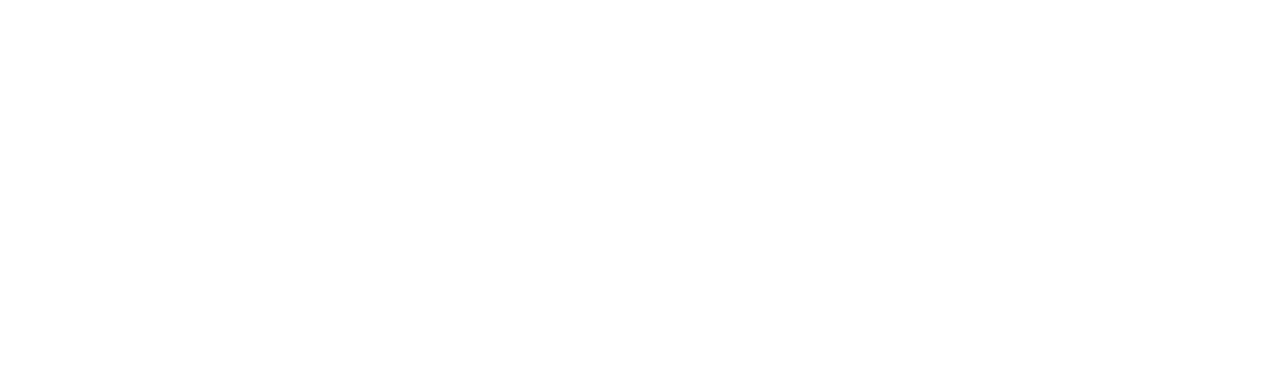
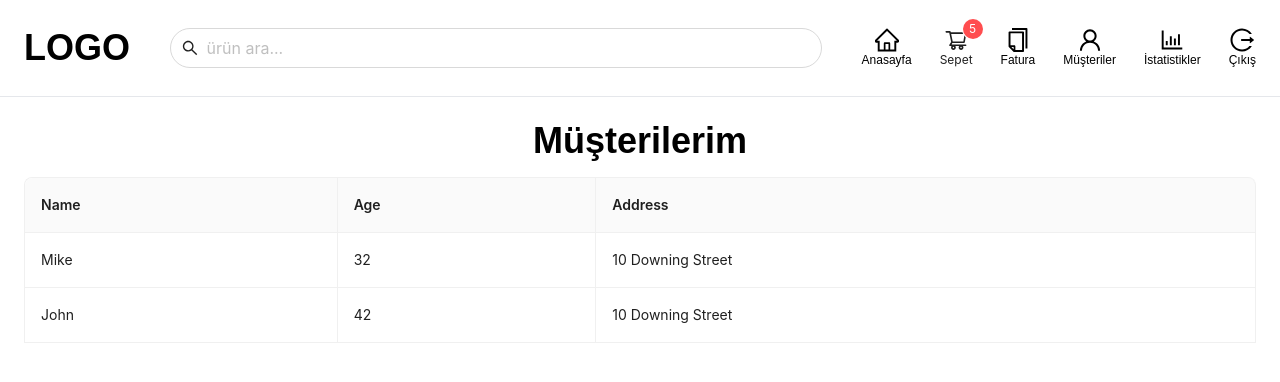
Before and after one commit to erkankolakan/PosApplication, a React (Create React App) app in the folder client/: page /customers in a window 1280 px wide. Before the commit this address had no page. Shown: the top 382 px of the page. Built offline with nearby package versions, Linux system fonts and the light colour scheme.

Commit message:
kullanıcılar sayfası yapıldı

```diff
--- a/client/src/App.jsx
+++ b/client/src/App.jsx
@@ -4,6 +4,7 @@
 import Home from './pages/HomePage';
 import CartPage from './pages/CartPage';
 import BillPage from './pages/BillPage';
+import CustomerPage from './pages/CustomerPage';
 
 
 
@@ -16,6 +17,8 @@
         <Route path='/' element={<Home/>} />
         <Route path='/cart' element={<CartPage/>} />
         <Route path='/bills' element={<BillPage/>} />
+        <Route path='/customers' element={<CustomerPage/>} />
+
       </Routes>
     </BrowserRouter>
 
--- /dev/null
+++ b/client/src/pages/CustomerPage.jsx
@@ -0,0 +1,57 @@
+import Header from "../components/header/Header";
+import {Table } from "antd";
+
+
+const CustomerPage = () => {
+  const dataSource = [
+    {
+      key: "1",
+      name: "Mike",
+      age: 32,
+      address: "10 Downing Street",
+    },
+    {
+      key: "2",
+      name: "John",
+      age: 42,
+      address: "10 Downing Street",
+    },
+  ];
+
+  const columns = [
+    {
+      title: "Name",
+      dataIndex: "name",
+      key: "name",
+    },
+    {
+      title: "Age",
+      dataIndex: "age",
+      key: "age",
+    },
+    {
+      title: "Address",
+      dataIndex: "address",
+      key: "address",
+    },
+  ];
+
+
+
+  return (
+    <>
+      <Header />
+      <div className="px-6">
+        <h1 className="text-4xl text-center font-semibold  mb-4">Müşterilerim</h1>
+
+        <Table dataSource={dataSource} columns={columns} bordered pagination={false} />
+
+      </div>
+
+
+    </>
+
+  );
+};
+
+export default CustomerPage;
```
